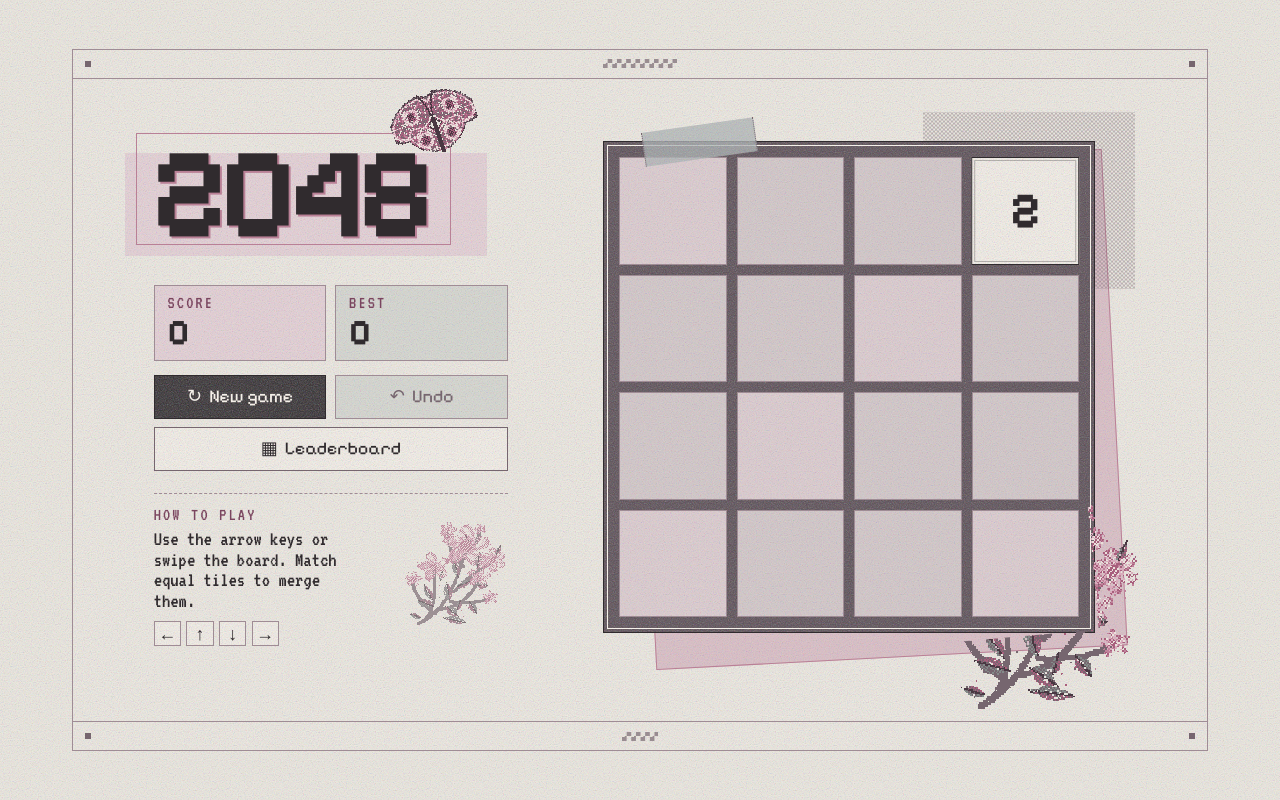
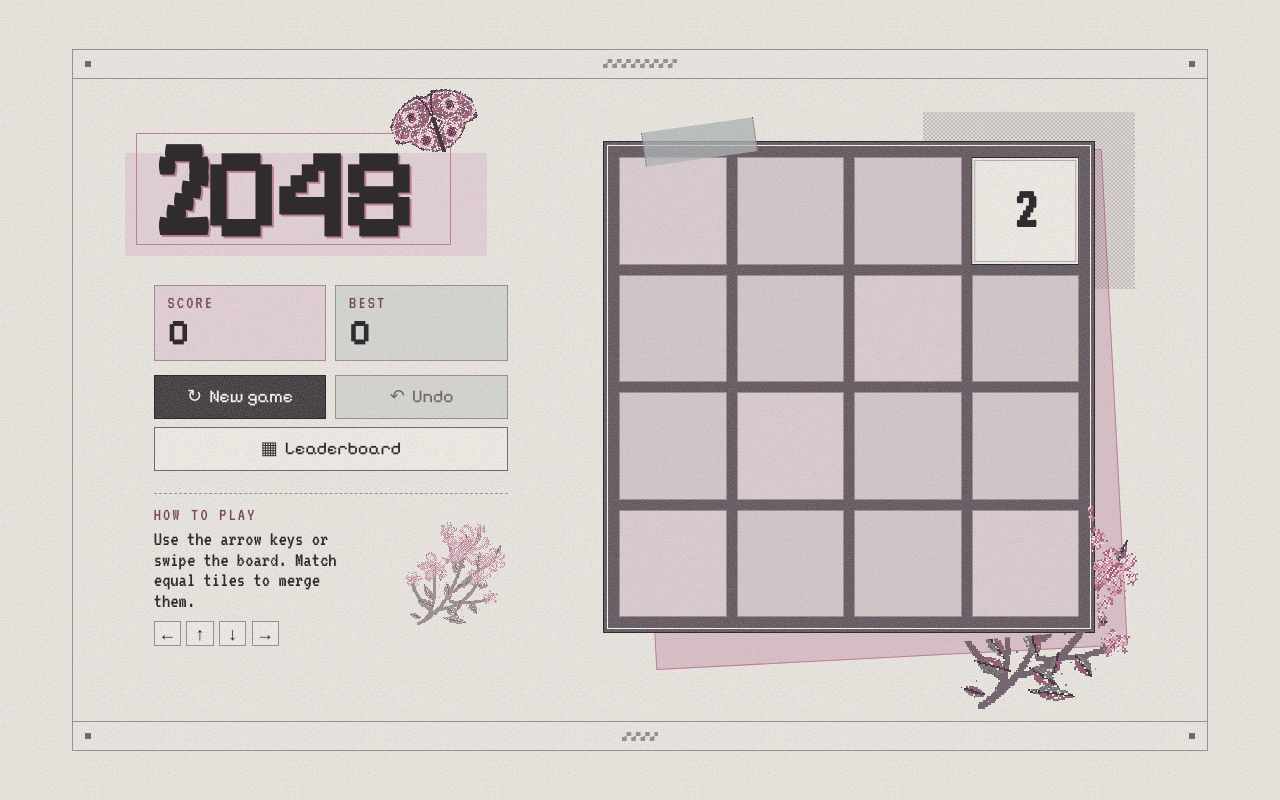
Before and after one commit to hrxshima/web-prog-lab3, a plain HTML site: page index.html in a window 1280 px wide. Drawn offline with Linux system fonts and the light colour scheme.

Commit message:
fix: сделала двойку различимой в логотипе и на плитках

```diff
--- a/css/styles.css
+++ b/css/styles.css
@@ -10,6 +10,14 @@
   font-family: VT323;
   src: url("../assets/fonts/VT323.ttf") format("truetype");
   font-display: swap;
+}
+
+@font-face {
+  font-family: "VT323 Numeral Two";
+  src: url("../assets/fonts/VT323.ttf") format("truetype");
+  font-display: swap;
+  size-adjust: 118%;
+  unicode-range: U+0032;
 }
 
 :root {
@@ -31,6 +39,7 @@
   --grain: url("../assets/images/grain.svg");
   --font-main: "Pixelify Sans", VT323, monospace;
   --font-detail: VT323, "Pixelify Sans", monospace;
+  --font-numerals: "VT323 Numeral Two", var(--font-main);
   --content-width: 71rem;
   --board-size: 30.75rem;
 }
@@ -138,6 +147,7 @@ button { color: inherit; }
   margin: 0 0 0 -.025em;
   position: relative;
   color: var(--graphite);
+  font-family: var(--font-numerals);
   font-size: clamp(5.3rem, 10vw, 9.15rem);
   line-height: .88;
   font-weight: 700;
@@ -346,6 +356,7 @@ kbd {
   outline-offset: -4px;
   color: var(--tile-ink);
   background: var(--grain), var(--tile-color);
+  font-family: var(--font-numerals);
   font-size: min(11cqi, calc(31cqi / var(--digits)));
   font-weight: 700;
   line-height: 1;
```
